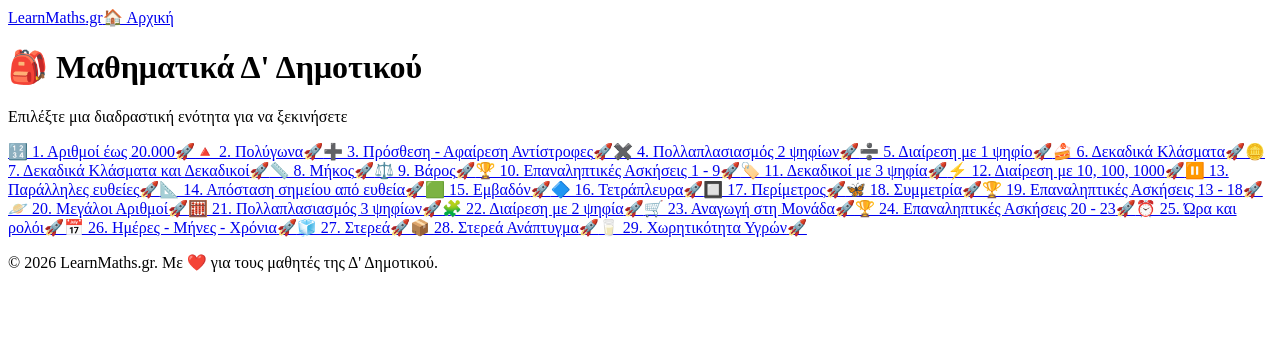
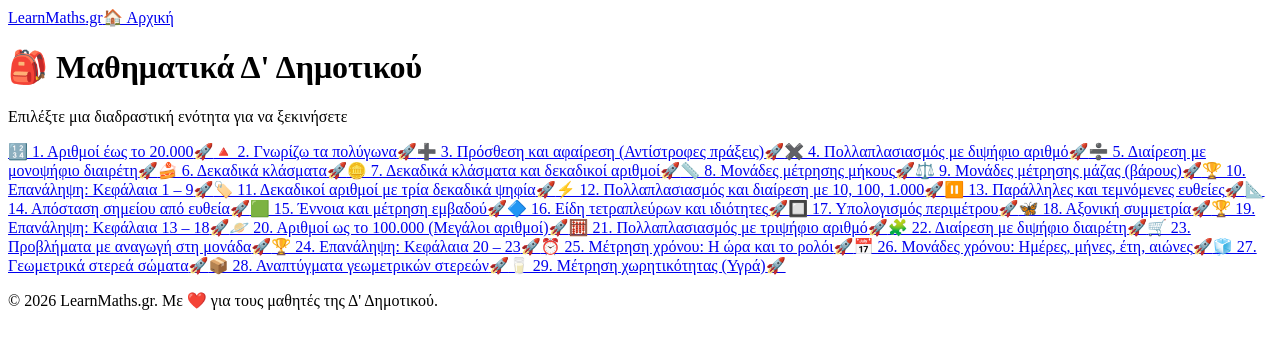
Before and after one commit to gkrimpas-lab/learn-maths-2026, a Next.js app: page /d-dimotikou in a window 1280 px wide. Shown: the top 348 px of the page. Built offline with nearby package versions, Linux system fonts and the light colour scheme.

Commit message:
Update index.js

```diff
--- a/pages/d-dimotikou/index.js
+++ b/pages/d-dimotikou/index.js
@@ -5,35 +5,35 @@ import { LAYOUT } from '../../shared/layout-config';
 
 export default function DDimotikouMenu() {
   const modules = [
-  { id: '1-arithmoi-eos-20-xiliades', label: '🔢 1. Αριθμοί έως 20.000', href: '/d-dimotikou/1-arithmoi-eos-20-xiliades' },
-  { id: '2-poligona', label: '🔺 2. Πολύγωνα', href: '/d-dimotikou/2-poligona' },
-  { id: '3-prosthesi-afairesi', label: '➕ 3. Πρόσθεση - Αφαίρεση Αντίστροφες', href: '/d-dimotikou/3-prosthesi-afairesi' },
-  { id: '4-pollaplasiasmos', label: '✖️ 4. Πολλαπλασιασμός 2 ψηφίων', href: '/d-dimotikou/4-pollaplasiasmos' },
-  { id: '5-diairesi', label: '➗ 5. Διαίρεση με 1 ψηφίο', href: '/d-dimotikou/5-diairesi' },
-  { id: '6-dekadikoi', label: '🍰 6. Δεκαδικά Κλάσματα', href: '/d-dimotikou/6-dekadikoi' },
-  { id: '7-dekadikoi-sinexeia', label: '🪙 7. Δεκαδικά Κλάσματα και Δεκαδικοί', href: '/d-dimotikou/7-dekadikoi-sinexeia' },
-  { id: '8-mikos', label: '📏 8. Μήκος', href: '/d-dimotikou/8-mikos' },
-  { id: '9-baros', label: '⚖️ 9. Βάρος', href: '/d-dimotikou/9-baros' },
-  { id: '10-epanalipsi-1', label: '🏆 10. Επαναληπτικές Ασκήσεις 1 - 9', href: '/d-dimotikou/10-epanalipsi-1' },
-  { id: '11-dekadikoi-3-psifia', label: '🏷️ 11. Δεκαδικοί με 3 ψηφία', href: '/d-dimotikou/11-dekadikoi-3-psifia' },
-  { id: '12-diairesi-deka-ekato-xilia', label: '⚡ 12. Διαίρεση με 10, 100, 1000', href: '/d-dimotikou/12-diairesi-deka-ekato-xilia' },
-  { id: '13-paralliles', label: '⏸️ 13. Παράλληλες ευθείες', href: '/d-dimotikou/13-paralliles' },
+  { id: '1-arithmoi-eos-20-xiliades', label: '🔢 1. Αριθμοί έως το 20.000', href: '/d-dimotikou/1-arithmoi-eos-20-xiliades' },
+  { id: '2-poligona', label: '🔺 2. Γνωρίζω τα πολύγωνα', href: '/d-dimotikou/2-poligona' },
+  { id: '3-prosthesi-afairesi', label: '➕ 3. Πρόσθεση και αφαίρεση (Αντίστροφες πράξεις)', href: '/d-dimotikou/3-prosthesi-afairesi' },
+  { id: '4-pollaplasiasmos', label: '✖️ 4. Πολλαπλασιασμός με διψήφιο αριθμό', href: '/d-dimotikou/4-pollaplasiasmos' },
+  { id: '5-diairesi', label: '➗ 5. Διαίρεση με μονοψήφιο διαιρέτη', href: '/d-dimotikou/5-diairesi' },
+  { id: '6-dekadikoi', label: '🍰 6. Δεκαδικά κλάσματα', href: '/d-dimotikou/6-dekadikoi' },
+  { id: '7-dekadikoi-sinexeia', label: '🪙 7. Δεκαδικά κλάσματα και δεκαδικοί αριθμοί', href: '/d-dimotikou/7-dekadikoi-sinexeia' },
+  { id: '8-mikos', label: '📏 8. Μονάδες μέτρησης μήκους', href: '/d-dimotikou/8-mikos' },
+  { id: '9-baros', label: '⚖️ 9. Μονάδες μέτρησης μάζας (βάρους)', href: '/d-dimotikou/9-baros' },
+  { id: '10-epanalipsi-1', label: '🏆 10. Επανάληψη: Κεφάλαια 1 – 9', href: '/d-dimotikou/10-epanalipsi-1' },
+  { id: '11-dekadikoi-3-psifia', label: '🏷️ 11. Δεκαδικοί αριθμοί με τρία δεκαδικά ψηφία', href: '/d-dimotikou/11-dekadikoi-3-psifia' },
+  { id: '12-diairesi-deka-ekato-xilia', label: '⚡ 12. Πολλαπλασιασμός και διαίρεση με 10, 100, 1.000', href: '/d-dimotikou/12-diairesi-deka-ekato-xilia' },
+  { id: '13-paralliles', label: '⏸️ 13. Παράλληλες και τεμνόμενες ευθείες', href: '/d-dimotikou/13-paralliles' },
   { id: '14-apostasi-simeiou-eutheia', label: '📐 14. Απόσταση σημείου από ευθεία', href: '/d-dimotikou/14-apostasi-simeiou-eutheia' },
-  { id: '15-embadon', label: '🟩 15. Εμβαδόν', href: '/d-dimotikou/15-embadon' },
-  { id: '16-tetrapleura', label: '🔷 16. Τετράπλευρα', href: '/d-dimotikou/16-tetrapleura' },
-  { id: '17-perimetros', label: '🔲 17. Περίμετρος', href: '/d-dimotikou/17-perimetros' },
-  { id: '18-simmetria', label: '🦋 18. Συμμετρία', href: '/d-dimotikou/18-simmetria' },
-  { id: '19-epanalipsi-2', label: '🏆 19. Επαναληπτικές Ασκήσεις 13 - 18', href: '/d-dimotikou/19-epanalipsi-2' },
-  { id: '20-megaloi-arithmoi', label: '🪐 20. Μεγάλοι Αριθμοί', href: '/d-dimotikou/20-megaloi-arithmoi' },
-  { id: '21-pollaplasiasmos-3-psifia', label: '🧮 21. Πολλαπλασιασμός 3 ψηφίων', href: '/d-dimotikou/21-pollaplasiasmos-3-psifia' },
-  { id: '22-diairesi-2-psifia', label: '🧩 22. Διαίρεση με 2 ψηφία', href: '/d-dimotikou/22-diairesi-2-psifia' },
-  { id: '23-anagogi-monada', label: '🛒 23. Αναγωγή στη Μονάδα', href: '/d-dimotikou/23-anagogi-monada' },
-  { id: '24-epanalipsi-3', label: '🏆 24. Επαναληπτικές Ασκήσεις 20 - 23', href: '/d-dimotikou/24-epanalipsi-3' },
-  { id: '25-ora', label: '⏰ 25. Ώρα και ρολόι', href: '/d-dimotikou/25-ora' },
-  { id: '26-aionas', label: '📅 26. Ημέρες - Μήνες - Χρόνια', href: '/d-dimotikou/26-aionas' },
-  { id: '27-sterea', label: '🧊 27. Στερεά', href: '/d-dimotikou/27-sterea' },
-  { id: '28-sterea-anoigma', label: '📦 28. Στερεά Ανάπτυγμα', href: '/d-dimotikou/28-sterea-anoigma' },
-  { id: '29-posotita-igrou', label: '🥛 29. Χωρητικότητα Υγρών', href: '/d-dimotikou/29-posotita-igrou' }
+  { id: '15-embadon', label: '🟩 15. Έννοια και μέτρηση εμβαδού', href: '/d-dimotikou/15-embadon' },
+  { id: '16-tetrapleura', label: '🔷 16. Είδη τετραπλεύρων και ιδιότητες', href: '/d-dimotikou/16-tetrapleura' },
+  { id: '17-perimetros', label: '🔲 17. Υπολογισμός περιμέτρου', href: '/d-dimotikou/17-perimetros' },
+  { id: '18-simmetria', label: '🦋 18. Αξονική συμμετρία', href: '/d-dimotikou/18-simmetria' },
+  { id: '19-epanalipsi-2', label: '🏆 19. Επανάληψη: Κεφάλαια 13 – 18', href: '/d-dimotikou/19-epanalipsi-2' },
+  { id: '20-megaloi-arithmoi', label: '🪐 20. Αριθμοί ως το 100.000 (Μεγάλοι αριθμοί)', href: '/d-dimotikou/20-megaloi-arithmoi' },
+  { id: '21-pollaplasiasmos-3-psifia', label: '🧮 21. Πολλαπλασιασμός με τριψήφιο αριθμό', href: '/d-dimotikou/21-pollaplasiasmos-3-psifia' },
+  { id: '22-diairesi-2-psifia', label: '🧩 22. Διαίρεση με διψήφιο διαιρέτη', href: '/d-dimotikou/22-diairesi-2-psifia' },
+  { id: '23-anagogi-monada', label: '🛒 23. Προβλήματα με αναγωγή στη μονάδα', href: '/d-dimotikou/23-anagogi-monada' },
+  { id: '24-epanalipsi-3', label: '🏆 24. Επανάληψη: Κεφάλαια 20 – 23', href: '/d-dimotikou/24-epanalipsi-3' },
+  { id: '25-ora', label: '⏰ 25. Μέτρηση χρόνου: Η ώρα και το ρολόι', href: '/d-dimotikou/25-ora' },
+  { id: '26-aionas', label: '📅 26. Μονάδες χρόνου: Ημέρες, μήνες, έτη, αιώνες', href: '/d-dimotikou/26-aionas' },
+  { id: '27-sterea', label: '🧊 27. Γεωμετρικά στερεά σώματα', href: '/d-dimotikou/27-sterea' },
+  { id: '28-sterea-anoigma', label: '📦 28. Αναπτύγματα γεωμετρικών στερεών', href: '/d-dimotikou/28-sterea-anoigma' },
+  { id: '29-posotita-igrou', label: '🥛 29. Μέτρηση χωρητικότητας (Υγρά)', href: '/d-dimotikou/29-posotita-igrou' }
 ];
 
   return (
```
